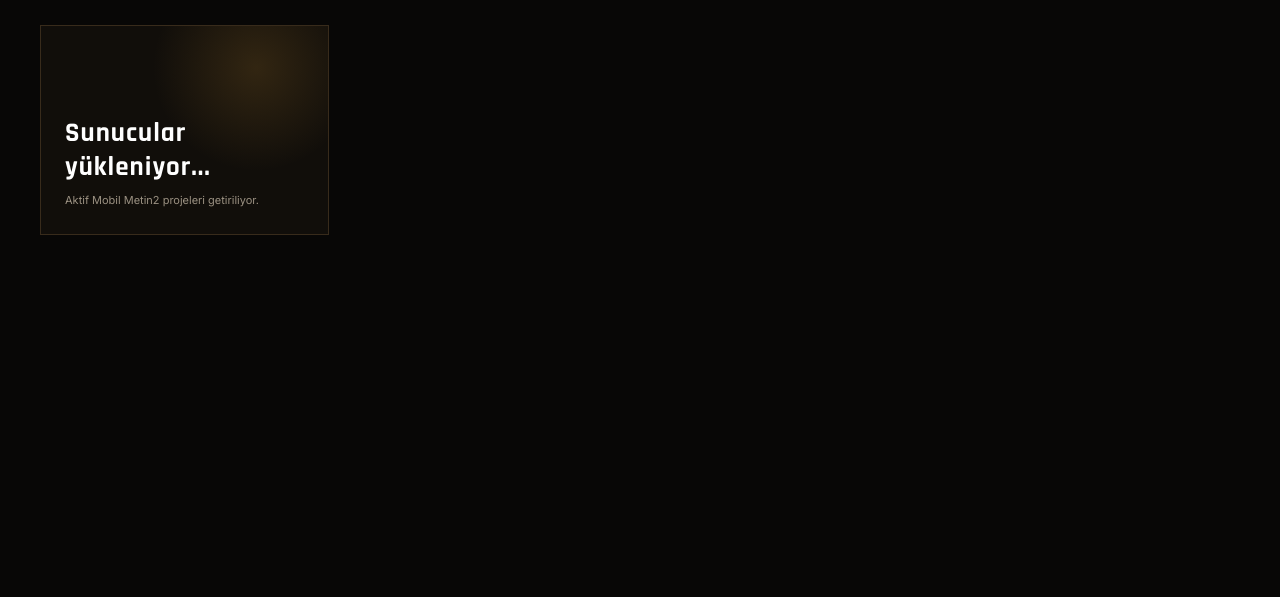
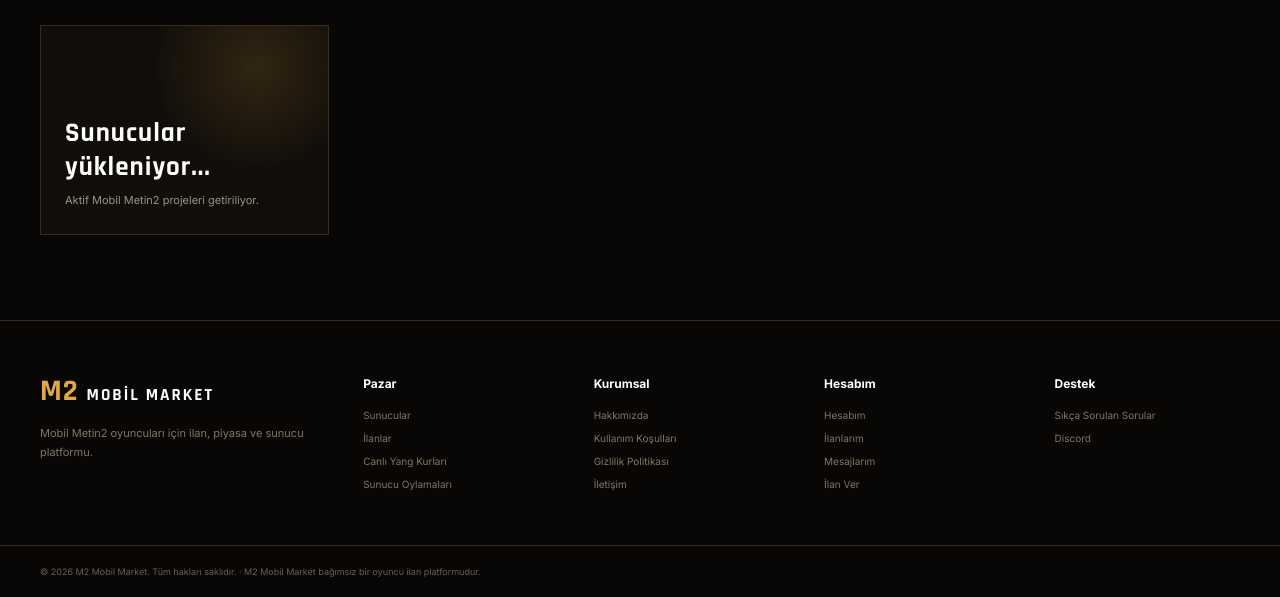
Before and after one commit to aykutozcn2912/M2-MOBIL-MARKET, a plain HTML site: page sunucular/index.html in a window 1280 px wide. Shown: the part 337-934 px from the top of the page. Before the commit the page ends 800 px from the top, so only its background shows below. Drawn offline with Linux system fonts and the light colour scheme; no server answers.

Commit message:
Update index.html
Use main footer on servers page

```diff
--- a/sunucular/index.html
+++ b/sunucular/index.html
@@ -225,6 +225,137 @@
          FOOTER
     ====================================================== -->
 
+<footer class="market-footer">
+
+    <div class="market-footer-main">
+
+        <div class="market-footer-brand">
+
+            <a
+                href="/anasayfa"
+                class="market-footer-logo"
+            >
+                <span class="m2-brand">
+                    <strong>M2</strong>
+                    <span>MOBİL MARKET</span>
+                </span>
+            </a>
+
+            <p>
+                Mobil Metin2 oyuncuları için
+                ilan, piyasa ve sunucu platformu.
+            </p>
+
+        </div>
+
+
+        <div class="market-footer-column">
+
+            <h4>
+                Pazar
+            </h4>
+
+            <a href="/sunucular">
+                Sunucular
+            </a>
+
+            <a href="/ilanlar">
+                İlanlar
+            </a>
+
+            <a href="/canli-yang-kurlari">
+                Canlı Yang Kurları
+            </a>
+
+            <a href="/sunucu-oylamalari">
+                Sunucu Oylamaları
+            </a>
+
+        </div>
+
+
+        <div class="market-footer-column">
+
+            <h4>
+                Kurumsal
+            </h4>
+
+            <a href="/hakkimizda">
+                Hakkımızda
+            </a>
+
+            <a href="/kullanim-kosullari">
+                Kullanım Koşulları
+            </a>
+
+            <a href="/gizlilik-politikasi">
+                Gizlilik Politikası
+            </a>
+
+            <a href="/iletisim">
+                İletişim
+            </a>
+
+        </div>
+
+
+        <div class="market-footer-column">
+
+            <h4>
+                Hesabım
+            </h4>
+
+            <a href="/hesabim">
+                Hesabım
+            </a>
+
+            <a href="/ilanlarim">
+                İlanlarım
+            </a>
+
+            <a href="/mesajlarim">
+                Mesajlarım
+            </a>
+
+            <a href="/ilan-ver">
+                İlan Ver
+            </a>
+
+        </div>
+
+
+        <div class="market-footer-column">
+
+            <h4>
+                Destek
+            </h4>
+
+            <a href="/sikca-sorulan-sorular">
+                Sıkça Sorulan Sorular
+            </a>
+
+            <a
+                href="#"
+                id="footer-discord-link"
+            >
+                Discord
+            </a>
+
+        </div>
+
+    </div>
+
+
+    <div class="market-footer-bottom">
+
+        <p>
+            © 2026 M2 Mobil Market. Tüm hakları saklıdır.
+            · M2 Mobil Market bağımsız bir oyuncu ilan platformudur.
+        </p>
+
+    </div>
+
+</footer>
 
 
 
```
